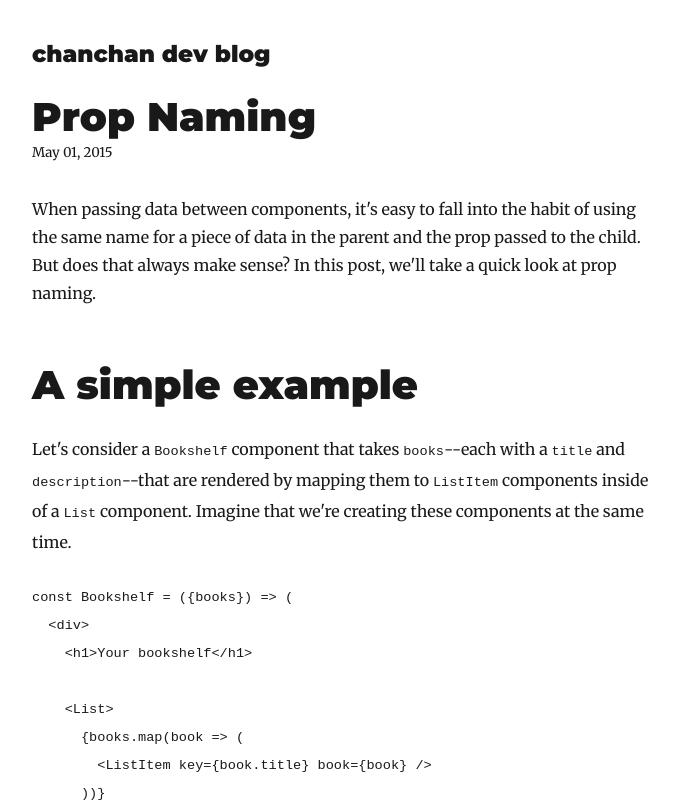
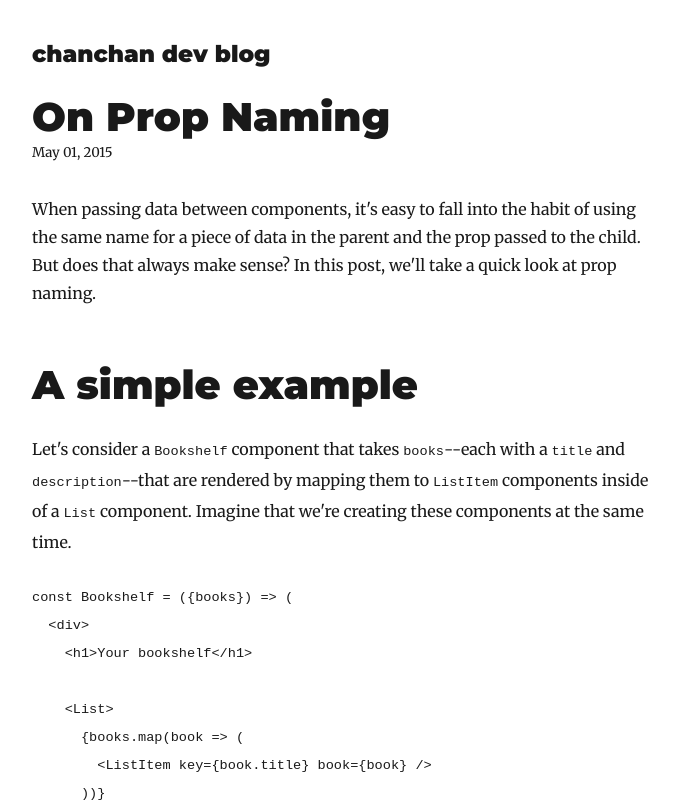
Before and after one commit to with-heart/chanchan.dev, a Gatsby site: page /prop-naming/ in a window 1280 px wide. Shown: the top 802 px of the page, without its empty margins (293-972 px from the left). Built offline with nearby package versions, Linux system fonts and the light colour scheme; Gatsby itself is replaced by a stand-in of ours; some packages are replaced by stand-ins of ours; code samples lack their colours.

Commit message:
update title to On Prop Naming

```diff
--- a/content/blog/prop-naming/index.md
+++ b/content/blog/prop-naming/index.md
@@ -1,5 +1,5 @@
 ---
-title: Prop Naming
+title: On Prop Naming
 date: '2015-05-01T22:12:03.284Z'
 description: "When passing data between components, it's easy to fall into the habit of using the same name for a piece of data in the parent and the prop passed to the child. But does that always make sense? In this post, we'll take a quick look at prop naming."
 ---
```
